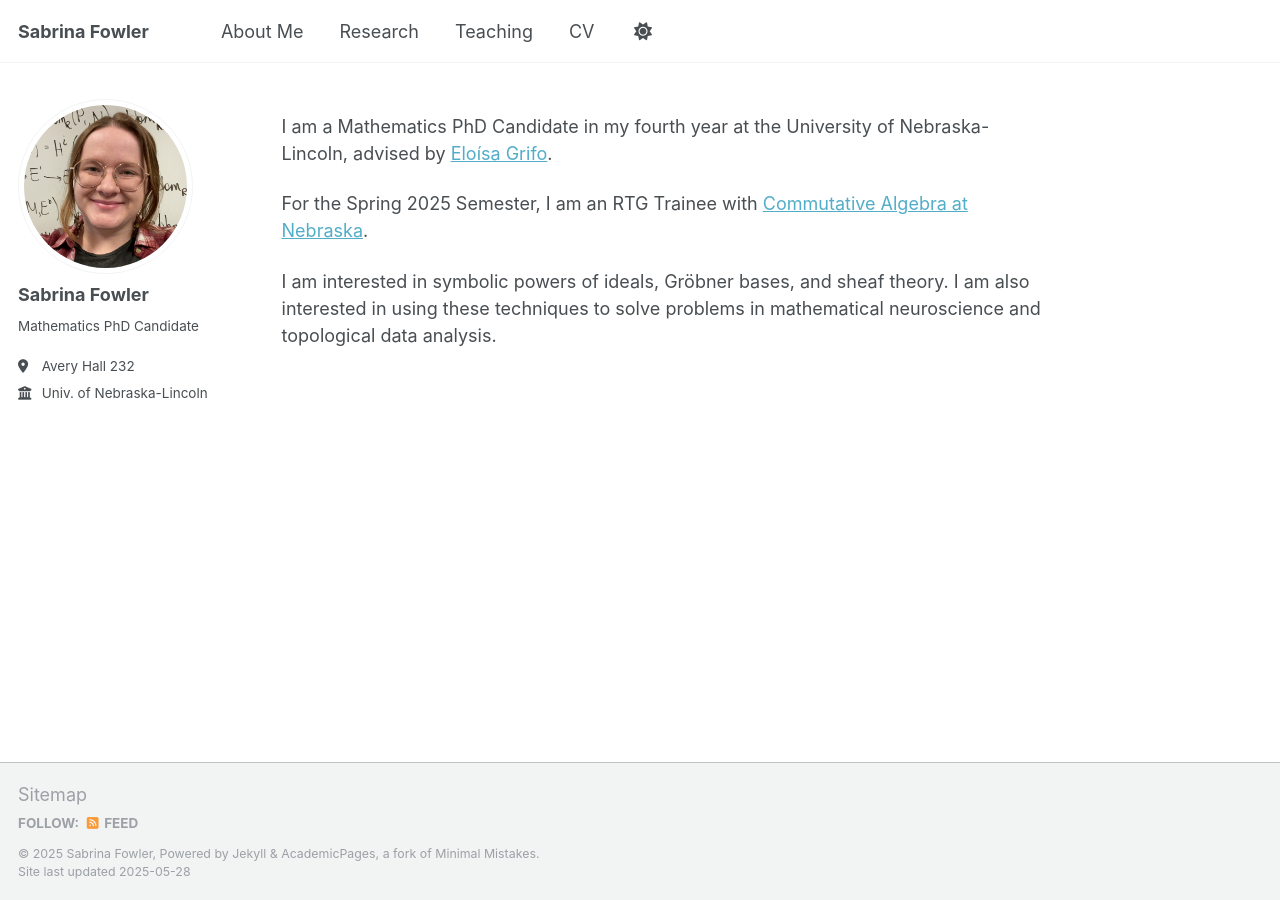
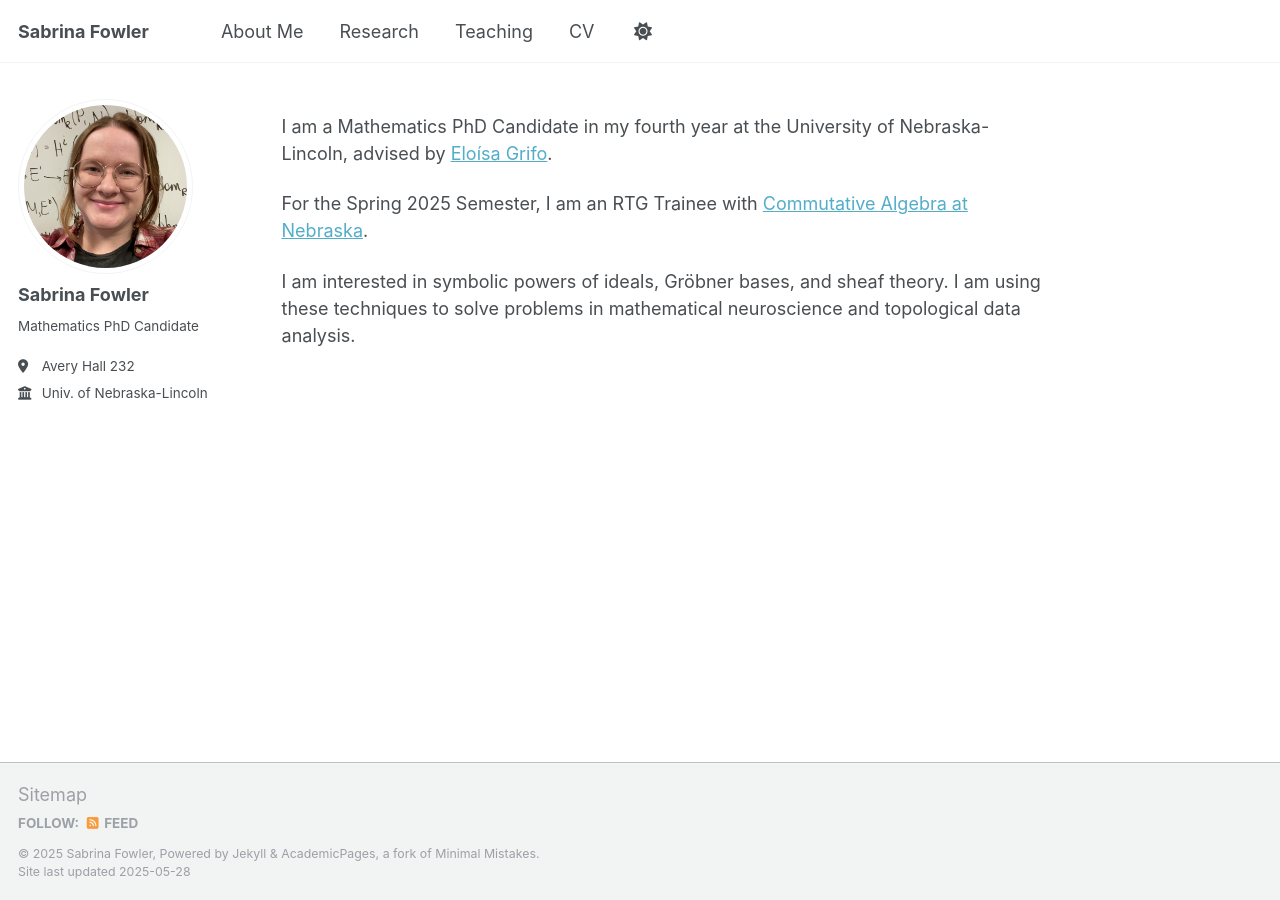
Before and after one commit to sabrinafowler/sabrinafowler.github.io, a Jekyll site: the page built from _pages/about.md, in a window 1280 px wide. Built offline with Jekyll 4.4.1, drawn with Linux system fonts in a browser that asks for light colours.

Commit message:
wording change

```diff
--- a/_pages/about.md
+++ b/_pages/about.md
@@ -11,4 +11,4 @@ I am a Mathematics PhD Candidate in my fourth year at the University of Nebraska
 
 For the Spring 2025 Semester, I am an RTG Trainee with [Commutative Algebra at Nebraska](https://nebraskacommalg.github.io).
 
-I am interested in symbolic powers of ideals, Gröbner bases, and sheaf theory. I am also interested in using these techniques to solve problems in mathematical neuroscience and topological data analysis.
+I am interested in symbolic powers of ideals, Gröbner bases, and sheaf theory. I am using these techniques to solve problems in mathematical neuroscience and topological data analysis.
```
